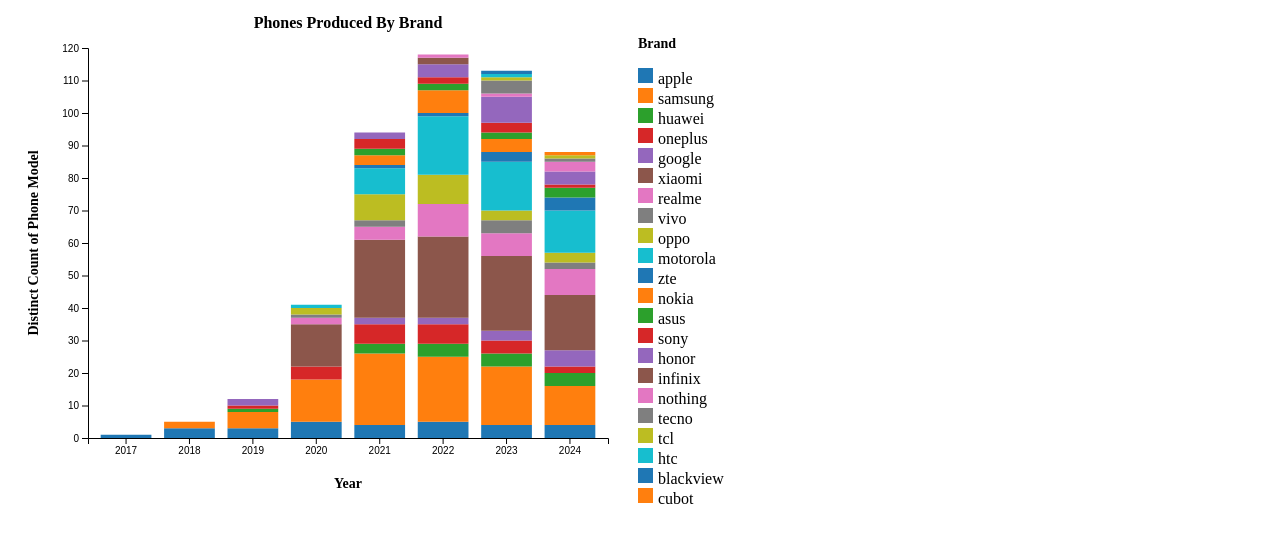
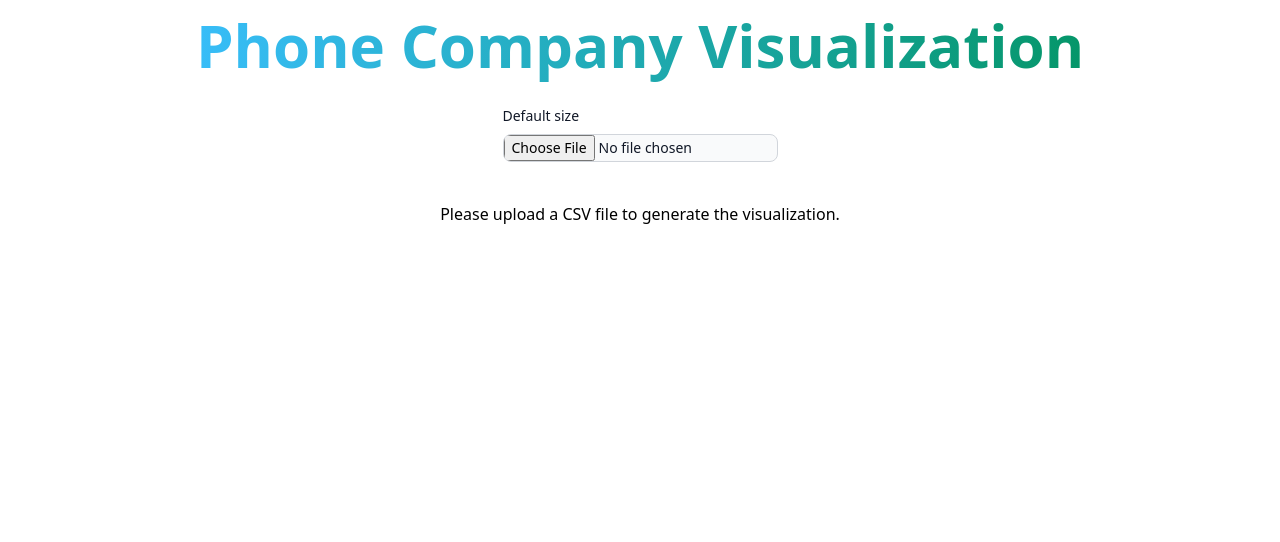
Before and after one commit to ayoubrached/phone-companies-visualization, a React (Create React App) app: page / in a window 1280 px wide. Shown: the top 542 px of the page. Built offline with nearby package versions, Linux system fonts and the light colour scheme.

Commit message:
Modified StackedBar.js, designed webpage, added File Upload

```diff
--- a/package.json
+++ b/package.json
@@ -36,5 +36,8 @@
       "last 1 firefox version",
       "last 1 safari version"
     ]
+  },
+  "devDependencies": {
+    "tailwindcss": "^3.4.15"
   }
 }
--- a/src/App.css
+++ b/src/App.css
@@ -1,3 +1,13 @@
+@tailwind base;
+@tailwind components;
+@tailwind utilities;
 .graphs {
     display: flex;
+    flex-direction: column;
+    align-items: center;
+    height: 900px;
 }
+
+.header {
+    padding: 15px;
+}
--- a/src/App.js
+++ b/src/App.js
@@ -1,52 +1,24 @@
-import React, { useEffect, useState } from 'react';
-import StackedBar from './StackedBar';
-import * as d3 from 'd3';
-import "./App.css"
+import React, { useState } from 'react';
+import StackedBar from './components/StackedBar';
+import FileUploader from './components/FileUploader';
+import './App.css';
 
 const App = () => {
   const [data, setData] = useState([]);
 
-  useEffect(() => {
-    d3.csv('/processed_data_news.csv').then(parsedData => {
-
-      const cleanedData = parsedData.map(d =>
-        Object.fromEntries(
-          Object.entries(d).map(([key, value]) => [key.trim(), value?.trim()])
-        )
-      );
-
-      const groupedData = d3.rollup(
-        cleanedData,
-        v => new Set(v.map(d => d.phone_model)).size,
-        d => d.Year,
-        d => d.phone_brand
-      );
-
-      const allBrands = Array.from(
-        new Set(cleanedData.map(d => d.phone_brand))
-      );
-
-      const years = Array.from(new Set(cleanedData.map(d => d.Year)));
-
-      const formattedData = years.map(year => {
-        const yearData = { year };
-        allBrands.forEach(brand => {
-          const count = groupedData.get(year)?.get(brand) || 0;
-          yearData[brand] = count;
-        });
-        return yearData;
-      });
-
-      setData(formattedData);
-    });
-  }, []);
+  // Handle parsed data from file upload
+  const handleDataParsed = parsedData => {
+    setData(parsedData); // Update the state with parsed data
+  };
 
   return (
-    <div className='graphs'>
+    <div className="graphs">
+      <h1 class="header mb-4 text-3xl font-extrabold text-gray-900 dark:text-white md:text-5xl lg:text-6xl"><span class="text-transparent bg-clip-text bg-gradient-to-r to-emerald-600 from-sky-400">Phone Company Visualization</span></h1>
+      <FileUploader onDataParsed={handleDataParsed} />
       {data.length > 0 ? (
         <StackedBar data={data} />
       ) : (
-        <p>Loading data...</p>
+        <p class="mb-3 text-black dark:text-black">Please upload a CSV file to generate the visualization.</p>
       )}
     </div>
   );
--- /dev/null
+++ b/src/components/FileUploader.js
@@ -0,0 +1,48 @@
+import React from 'react';
+import * as d3 from 'd3';
+
+const FileUploader = ({ onDataParsed }) => {
+  const handleFileUpload = event => {
+    const file = event.target.files[0];
+    if (!file) return;
+
+    const reader = new FileReader();
+
+    reader.onload = () => {
+      const text = reader.result;
+      const parsedData = d3.csvParse(text);
+
+      const groupedData = d3.rollup(
+        parsedData,
+        v => new Set(v.map(d => d.phone_model)).size,
+        d => d.Year,
+        d => d.phone_brand
+      );
+
+      const allBrands = Array.from(new Set(parsedData.map(d => d.phone_brand)));
+      const years = Array.from(new Set(parsedData.map(d => d.Year)));
+
+      const formattedData = years.map(year => {
+        const yearData = { year };
+        allBrands.forEach(brand => {
+          const count = groupedData.get(year)?.get(brand) || 0;
+          yearData[brand] = count;
+        });
+        return yearData;
+      });
+
+      onDataParsed(formattedData);
+    };
+
+    reader.readAsText(file);
+  };
+
+  return (
+    <div style={{ marginBottom: '20px' }}>
+      <label class="block mb-2 text-sm font-medium text-gray-900 dark:text-white" for="default_size">Default size</label>
+      <input class="block w-full mb-5 text-sm text-gray-900 border border-gray-300 rounded-lg cursor-pointer bg-gray-50 dark:text-gray-400 focus:outline-none dark:bg-gray-700 dark:border-gray-600 dark:placeholder-gray-400" id="default_size" type="file" onChange={handleFileUpload}/>
+    </div>
+  );
+};
+
+export default FileUploader;
--- a/src/StackedBar.js
+++ b/src/components/StackedBar.js
@@ -5,6 +5,8 @@
   const svgRef = useRef();
 
   useEffect(() => {
+    if (data.length === 0) return;
+
     // Set up dimensions
     const margin = { top: 40, right: 200, bottom: 70, left: 80 };
     const width = 800 - margin.left - margin.right;
@@ -25,13 +27,8 @@
     const years = data.map(d => d.year);
     const brands = Object.keys(data[0]).filter(key => key !== 'year');
 
-    console.log('Brands:', brands); // Debug
-    console.log('Data:', data); // Debug
-
     // Stack data
     const stackedData = d3.stack().keys(brands)(data);
-
-    console.log('Stacked Data:', stackedData); // Debug
 
     // Set up scales
     const xScale = d3
@@ -48,7 +45,7 @@
 
     const colorScale = d3
       .scaleOrdinal()
-      .domain(brands) // Ensure it includes all brands
+      .domain(brands)
       .range(d3.schemeCategory10);
 
     // Add axes
@@ -80,6 +77,20 @@
       .style('font-weight', 'bold')
       .text('Distinct Count of Phone Model');
 
+    // Create a tooltip
+    const tooltip = d3
+      .select('body')
+      .append('div')
+      .style('position', 'absolute')
+      .style('background-color', 'white')
+      .style('border', '1px solid #ddd')
+      .style('padding', '8px')
+      .style('border-radius', '4px')
+      .style('font-size', '12px')
+      .style('box-shadow', '0px 2px 4px rgba(0, 0, 0, 0.2)')
+      .style('pointer-events', 'none')
+      .style('visibility', 'hidden');
+
     // Add stacked bars
     svg
       .selectAll('.layer')
@@ -94,7 +105,27 @@
       .attr('x', d => xScale(d.data.year))
       .attr('y', d => yScale(d[1]))
       .attr('height', d => yScale(d[0]) - yScale(d[1]))
-      .attr('width', xScale.bandwidth());
+      .attr('width', xScale.bandwidth())
+      .on('mouseover', (event, d) => {
+        const brand = d3.select(event.target.parentNode).datum().key; // Get brand
+        tooltip
+          .html(
+            `<strong>Brand:</strong> ${brand}<br>
+            <strong>Year:</strong> ${d.data.year}<br>
+            <strong>Count:</strong> ${d[1] - d[0]}`
+          )
+          .style('visibility', 'visible')
+          .style('left', `${event.pageX + 10}px`)
+          .style('top', `${event.pageY - 30}px`);
+      })
+      .on('mousemove', event => {
+        tooltip
+          .style('left', `${event.pageX + 10}px`)
+          .style('top', `${event.pageY - 30}px`);
+      })
+      .on('mouseout', () => {
+        tooltip.style('visibility', 'hidden');
+      });
 
     // Add legend title
     svg
--- /dev/null
+++ b/tailwind.config.js
@@ -0,0 +1,8 @@
+/** @type {import('tailwindcss').Config} */
+module.exports = {
+  content: ["./src/**/*.{html,js}"],
+  theme: {
+    extend: {},
+  },
+  plugins: [],
+}
```
Also changed, not shown: 1 other file (tests, documents, lock files or other folders).
